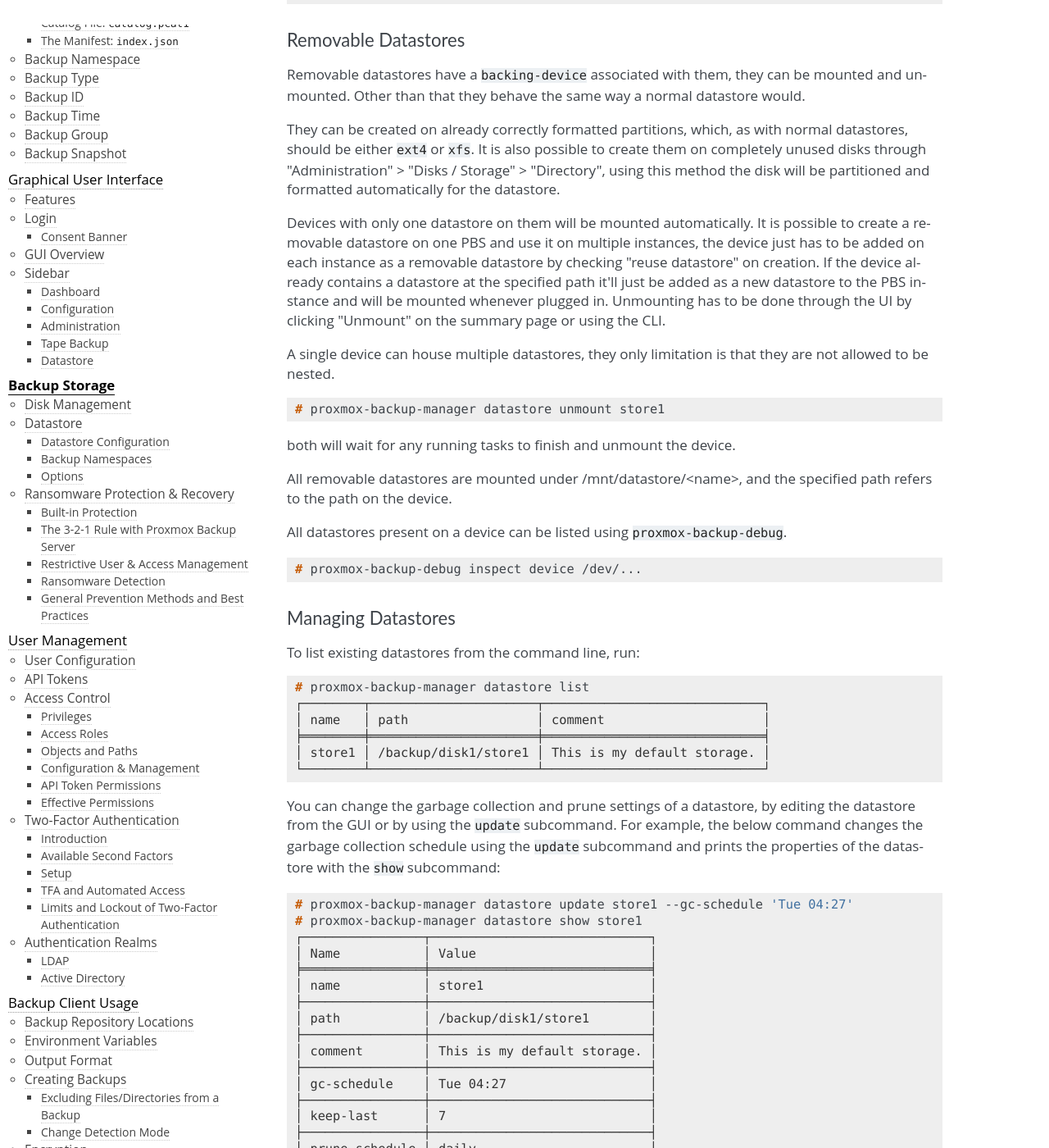
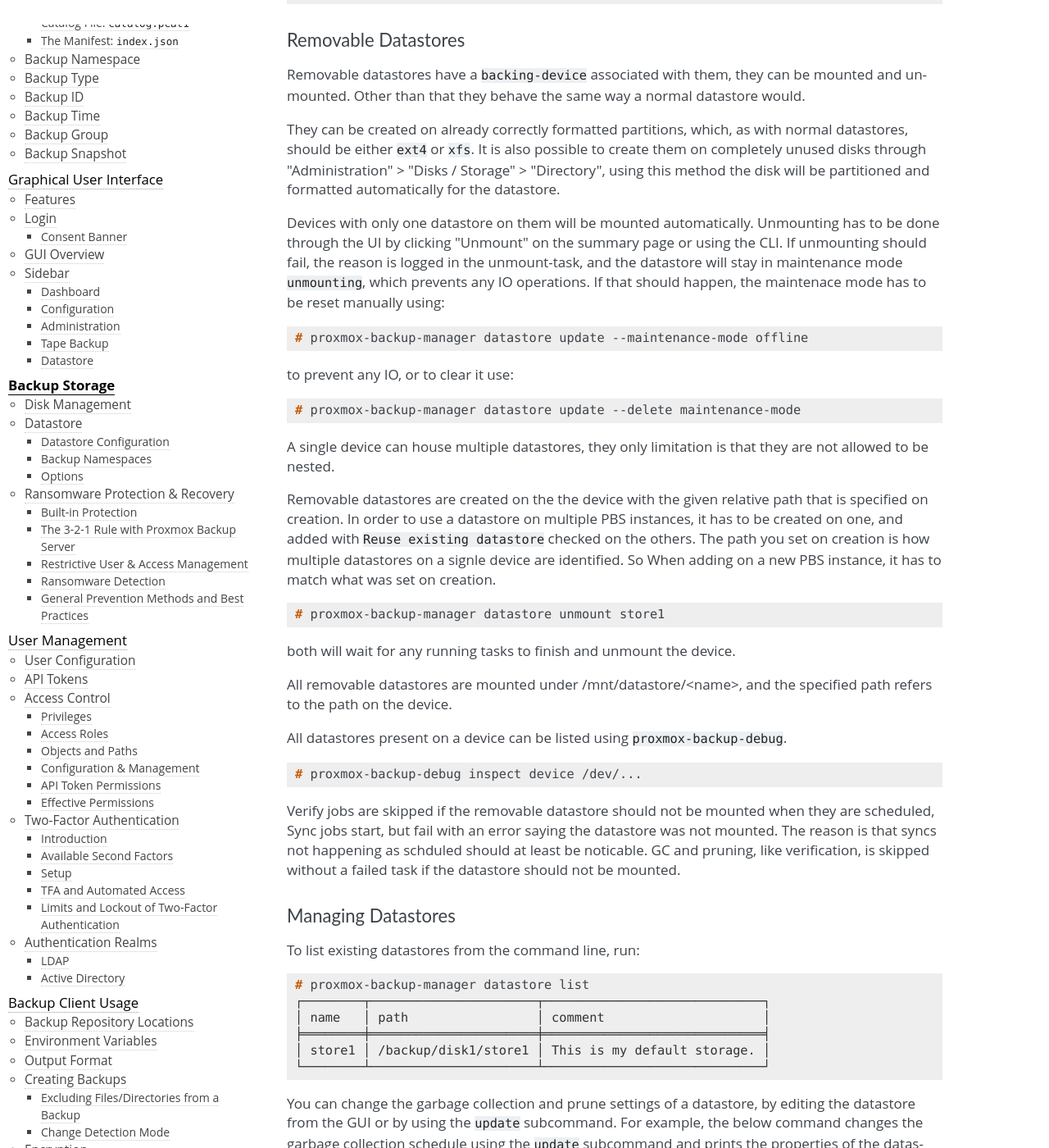
Before and after one commit to rikka-chunibyo/PBS-X, a Sphinx documentation site: the page built from docs/storage.rst, in a window 1280 px wide and 1400 px high, scrolled down 2789 px. Shown: the whole window at 82% size. Built offline with Sphinx 7.4.7, drawn with Linux system fonts in a browser that asks for light colours.

Commit message:
docs: add information for removable datastores
Specifically about jobs and how they behave when the datastore is not
mounted, how to create and use deivices with multiple datatstores on
multiple PBS instances and options how to handle failed unmounts.

Signed-off-by: Hannes Laimer <h.laimer@proxmox.com>

```diff
--- a/docs/storage.rst
+++ b/docs/storage.rst
@@ -176,15 +176,31 @@ datastores, should be either ``ext4`` or ``xfs``.  It is also possible to create
 on completely unused disks through "Administration" > "Disks / Storage" > "Directory",
 using this method the disk will be partitioned and formatted automatically for the datastore.
 
-Devices with only one datastore on them will be mounted automatically. It is possible to create a
-removable datastore on one PBS and use it on multiple instances, the device just has to be added
-on each instance as a removable datastore by checking "reuse datastore" on creation.
-If the device already contains a datastore at the specified path it'll just be added as
-a new datastore to the PBS instance and will be mounted whenever plugged in. Unmounting has
+Devices with only one datastore on them will be mounted automatically. Unmounting has
 to be done through the UI by clicking "Unmount" on the summary page or using the CLI.
+If unmounting should fail, the reason is logged in the unmount-task, and the datastore
+will stay in maintenance mode ``unmounting``, which prevents any IO operations. If that should
+happen, the maintenace mode has to be reset manually using:
+
+.. code-block:: console
+
+  # proxmox-backup-manager datastore update --maintenance-mode offline
+
+to prevent any IO, or to clear it use:
+
+.. code-block:: console
+
+  # proxmox-backup-manager datastore update --delete maintenance-mode
+
 
 A single device can house multiple datastores, they only limitation is that they are not
 allowed to be nested.
+
+Removable datastores are created on the the device with the given relative path that is specified
+on creation. In order to use a datastore on multiple PBS instances, it has to be created on one,
+and added with ``Reuse existing datastore`` checked on the others. The path you set on creation
+is how multiple datastores on a signle device are identified. So When adding on a new PBS instance,
+it has to match what was set on creation.
 
 .. code-block:: console
 
@@ -201,6 +217,11 @@ All datastores present on a device can be listed using ``proxmox-backup-debug``.
 
   # proxmox-backup-debug inspect device /dev/...
 
+
+Verify jobs are skipped if the removable datastore should not be mounted when they are scheduled,
+Sync jobs start, but fail with an error saying the datastore was not mounted. The reason is that
+syncs not happening as schduled should at least be noticable. GC and pruning, like verification,
+is skipped without a failed task if the datastore should not be mounted.
 
 
 Managing Datastores
```
